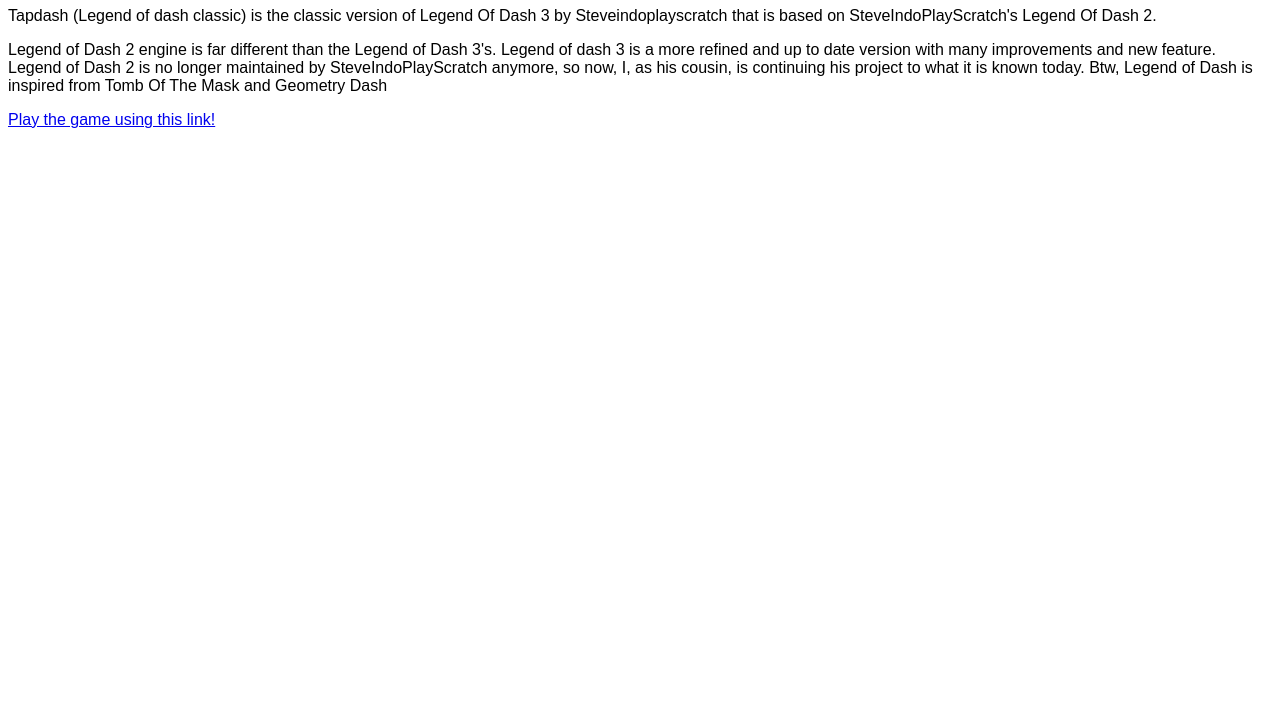
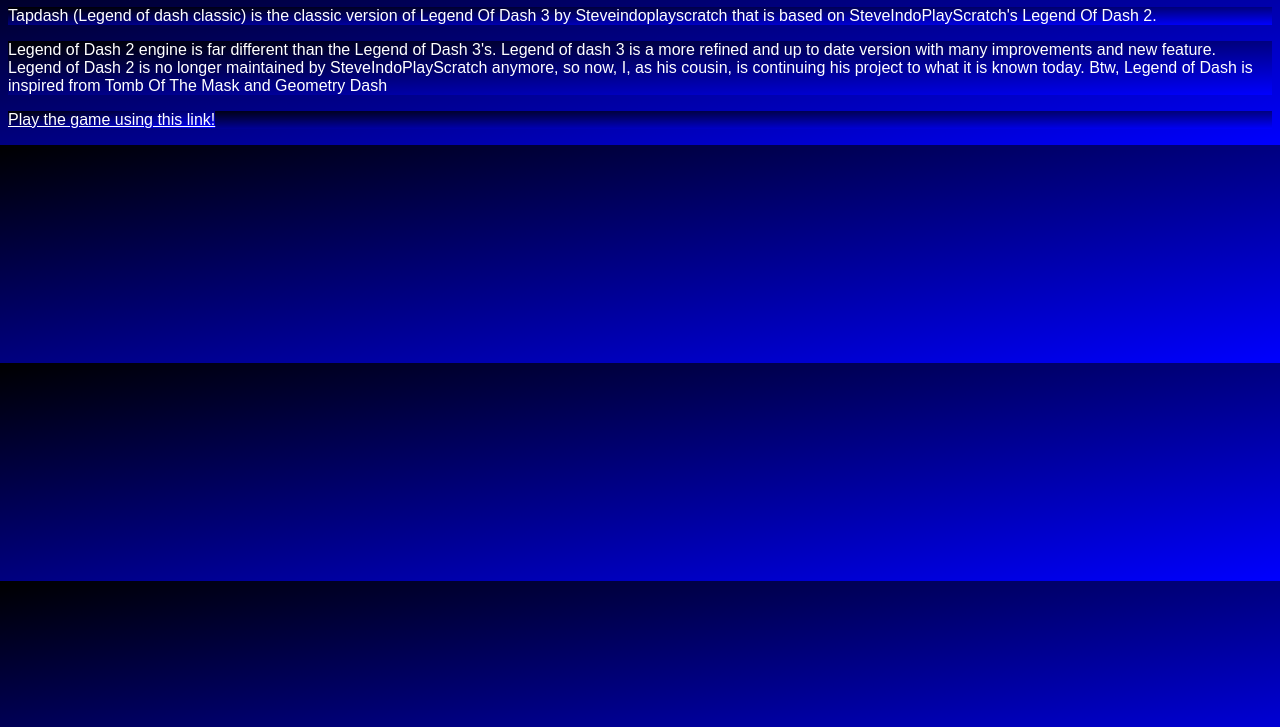
Before and after one commit to kenzieshane/LOD, a plain HTML site: page index.html in a window 1280 px wide. Shown: the part 73-800 px from the top of the page. Drawn offline with Linux system fonts and the light colour scheme.

Commit message:
Update index.html

```diff
--- a/index.html
+++ b/index.html
@@ -1,14 +1,26 @@
 <!DOCTYPE html>
 <html>
     <head>
-<meta name="viewport" content="width=device-width, initial-scale=1.0">
-        <META http-equiv="Content-Type" content="text/html; charset=UTF-8">
+
+<meta name="viewport">
+<meta content="width=device-width, initial-scale=1.0";"text/html";>
+<meta http-equiv="Content-Type">
+<meta charset="UTF-8">
+
         <title style="font-family:Arial">TapDash (Legend Of Dash Classic)</title>
+		<style>
+		html * {
+  		color: #ffffff;
+  		font-family: Helvetica;
+		background-image: linear-gradient(to bottom right, black, blue);
+		}
+	</style>
     </head>
     <body>
+
         <h1 style="font-family:Arial">What is TapDash (Legend of Dash Classic)?</h1>
         <p style="font-family:Arial">Tapdash (Legend of dash classic) is the classic version of Legend Of Dash 3 by Steveindoplayscratch that is based on SteveIndoPlayScratch's Legend Of Dash 2.</p>
 	<p style="font-family:Arial"> Legend of Dash 2 engine is far different than the Legend of Dash 3's. Legend of dash 3 is a more refined and up to date version with many improvements and new feature. Legend of Dash 2 is no longer maintained by SteveIndoPlayScratch anymore, so now, I, as his cousin, is continuing his project to what it is known today. Btw, Legend of Dash is inspired from Tomb Of The Mask and Geometry Dash<p>
-        <a style="font-family:Arial" href="https://kenzieshanegd.github.io/LegendOfDashWebsite">Play the game using this link!</a>
+        <a style="font-family:Arial" href="https://kenzieshane.github.io/LegendOfDashWebsite">Play the game using this link!</a>
     </body>
 </html>
```
